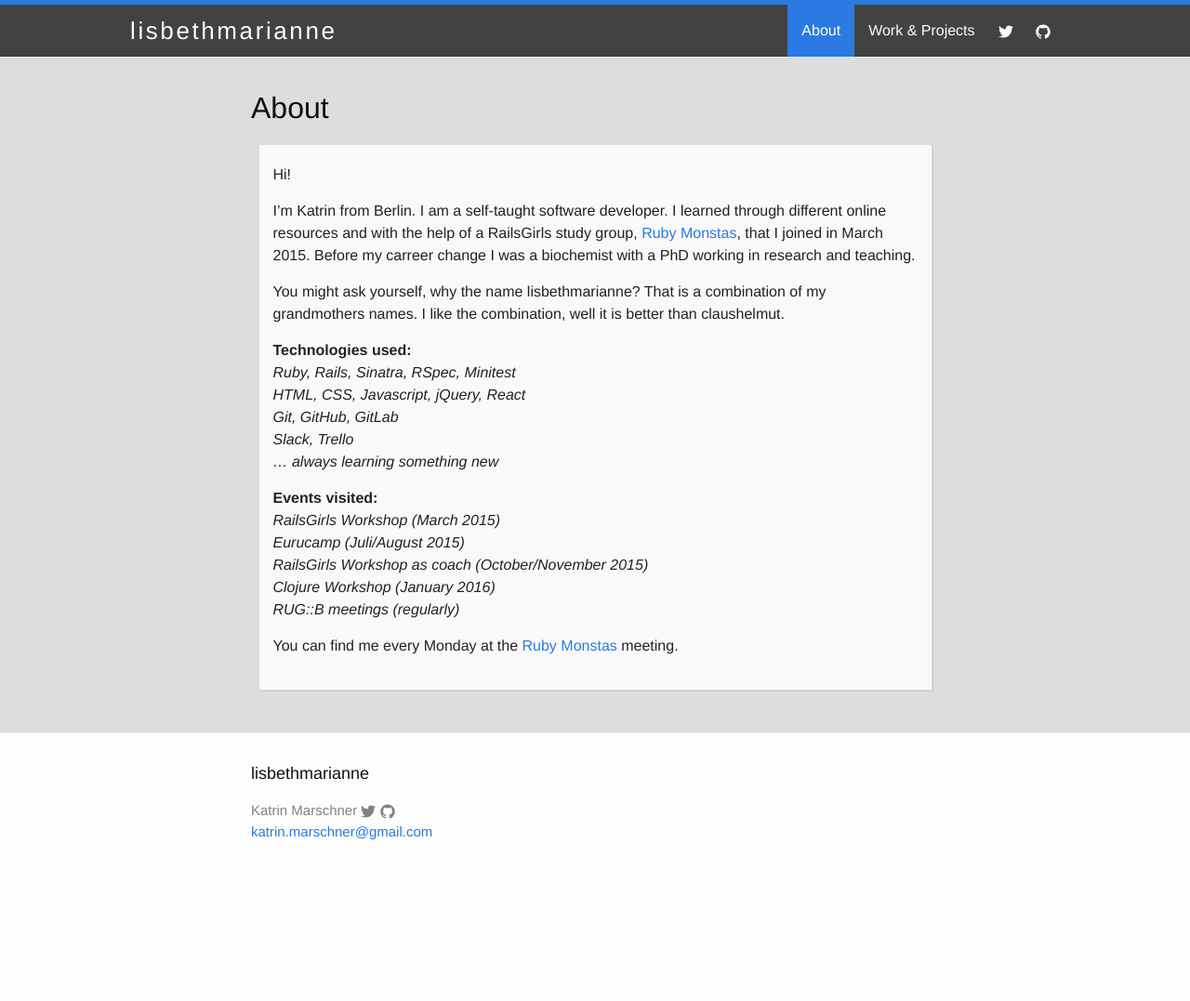
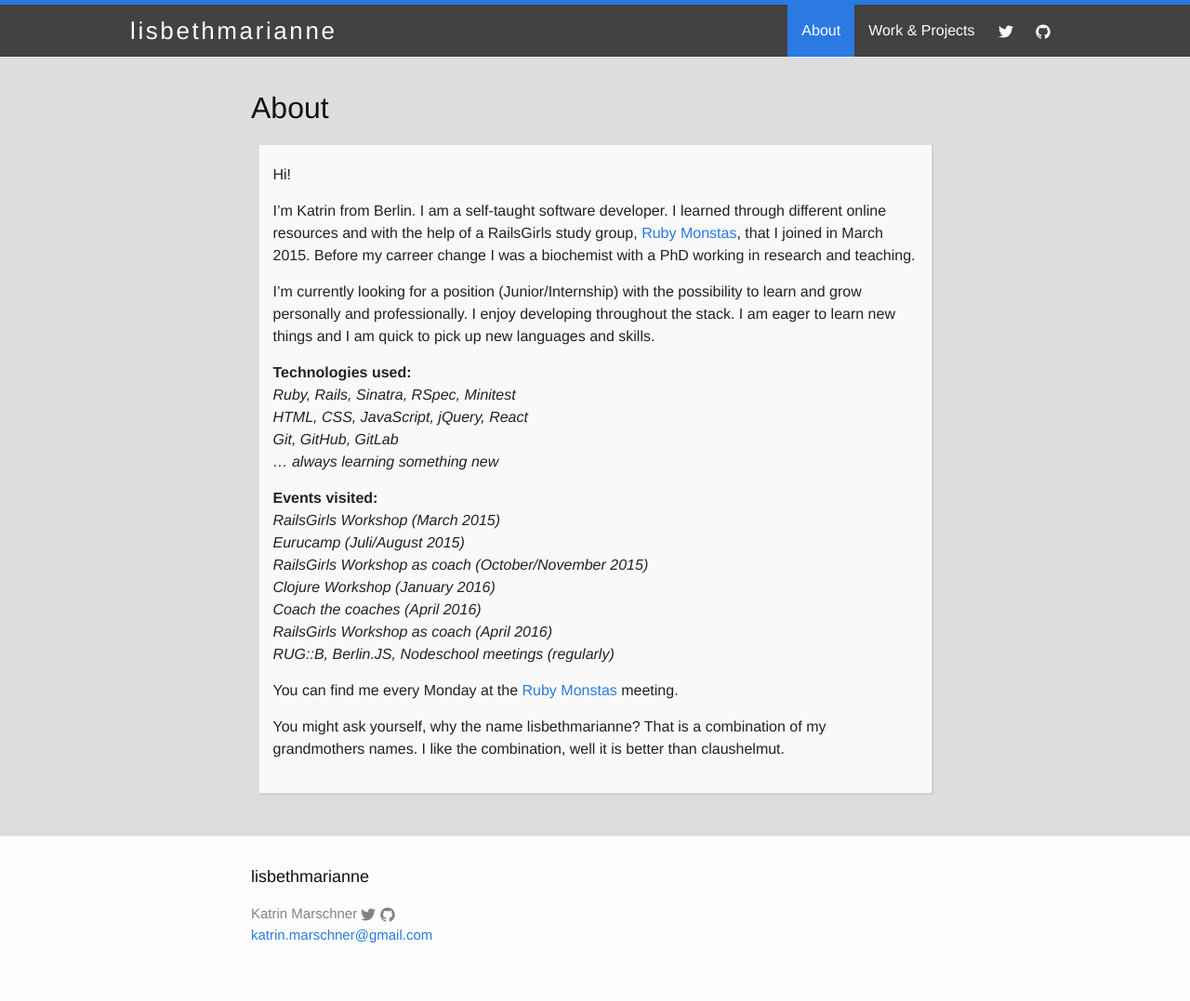
Before and after one commit to lisbethmarianne/lisbethmarianne.github.io, a Jekyll site: the page built from about.md, in a window 1280 px wide. Shown: the whole page at 93% size. Built offline with Jekyll 4.4.1, drawn with Linux system fonts in a browser that asks for light colours; before the commit the page ends 966 px from its top, so only the background shows below that.

Commit message:
edit about page

```diff
--- a/about.md
+++ b/about.md
@@ -9,13 +9,12 @@ Hi!
 I'm Katrin from Berlin. I am a self-taught software developer. I learned through different online resources and with the help of a RailsGirls study group, [Ruby Monstas](http://rubymonstas.org/), that I joined in March 2015.
 Before my carreer change I was a biochemist with a PhD working in research and teaching.
 
-You might ask yourself, why the name lisbethmarianne? That is a combination of my grandmothers names. I like the combination, well it is better than claushelmut.
+I'm currently looking for a position (Junior/Internship) with the possibility to learn and grow personally and professionally. I enjoy developing throughout the stack. I am eager to learn new things and I am quick to pick up new languages and skills.
 
 **Technologies used:**\\
 *Ruby, Rails, Sinatra, RSpec, Minitest\\
-HTML, CSS, Javascript, jQuery, React\\
+HTML, CSS, JavaScript, jQuery, React\\
 Git, GitHub, GitLab\\
-Slack, Trello\\
 ... always learning something new*
 
 **Events visited:**\\
@@ -23,6 +22,10 @@ Slack, Trello\\
 Eurucamp (Juli/August 2015)\\
 RailsGirls Workshop as coach (October/November 2015)\\
 Clojure Workshop (January 2016)\\
-RUG::B meetings (regularly)*
+Coach the coaches (April 2016) \\
+RailsGirls Workshop as coach (April 2016)\\
+RUG::B, Berlin.JS, Nodeschool meetings (regularly)*
 
 You can find me every Monday at the [Ruby Monstas](http://rubymonstas.org/) meeting.
+
+You might ask yourself, why the name lisbethmarianne? That is a combination of my grandmothers names. I like the combination, well it is better than claushelmut.
```
